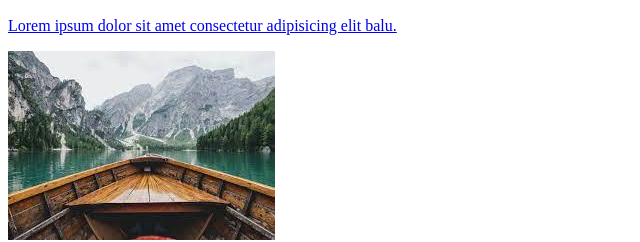
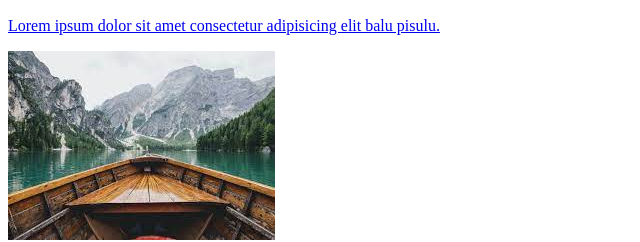
Before and after one commit to Pietro888/Portfolio, a plain HTML site: page Portfolio/index.html in a window 1280 px wide. Shown: the part 481-723 px from the top of the page, 0-640 px from the left. Drawn offline with Linux system fonts and the light colour scheme.

Commit message:
Update index.html

```diff
--- a/Portfolio/index.html
+++ b/Portfolio/index.html
@@ -36,7 +36,7 @@
                   <img src="Images/Images1.jpg" alt="Paesaggio">
                 </div>
                 <div class="caption">
-                  <p>Lorem ipsum dolor sit amet consectetur adipisicing elit balu.</p>
+                  <p>Lorem ipsum dolor sit amet consectetur adipisicing elit balu pisulu.</p>
                 </div>
               </a>
             </div>
```
